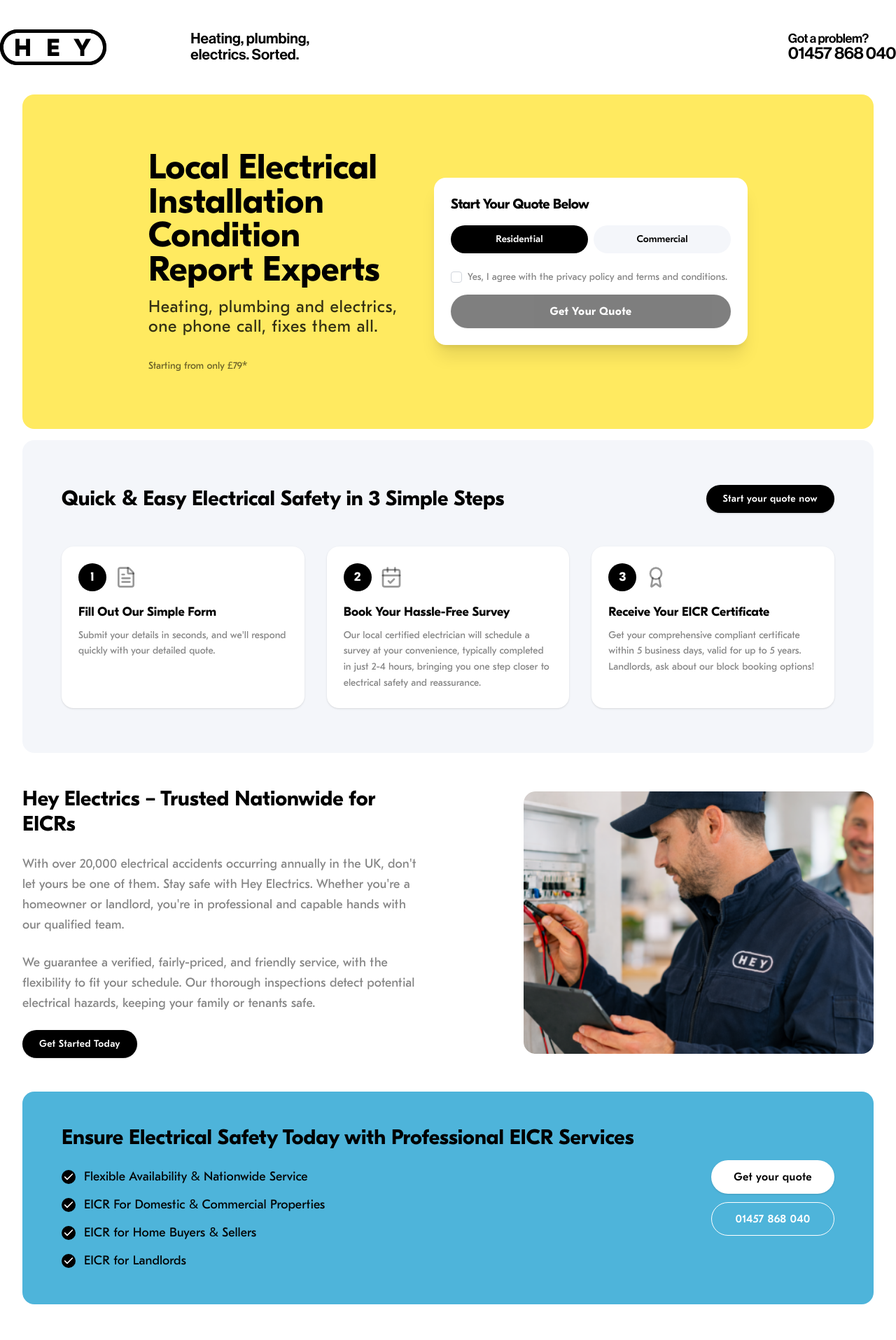
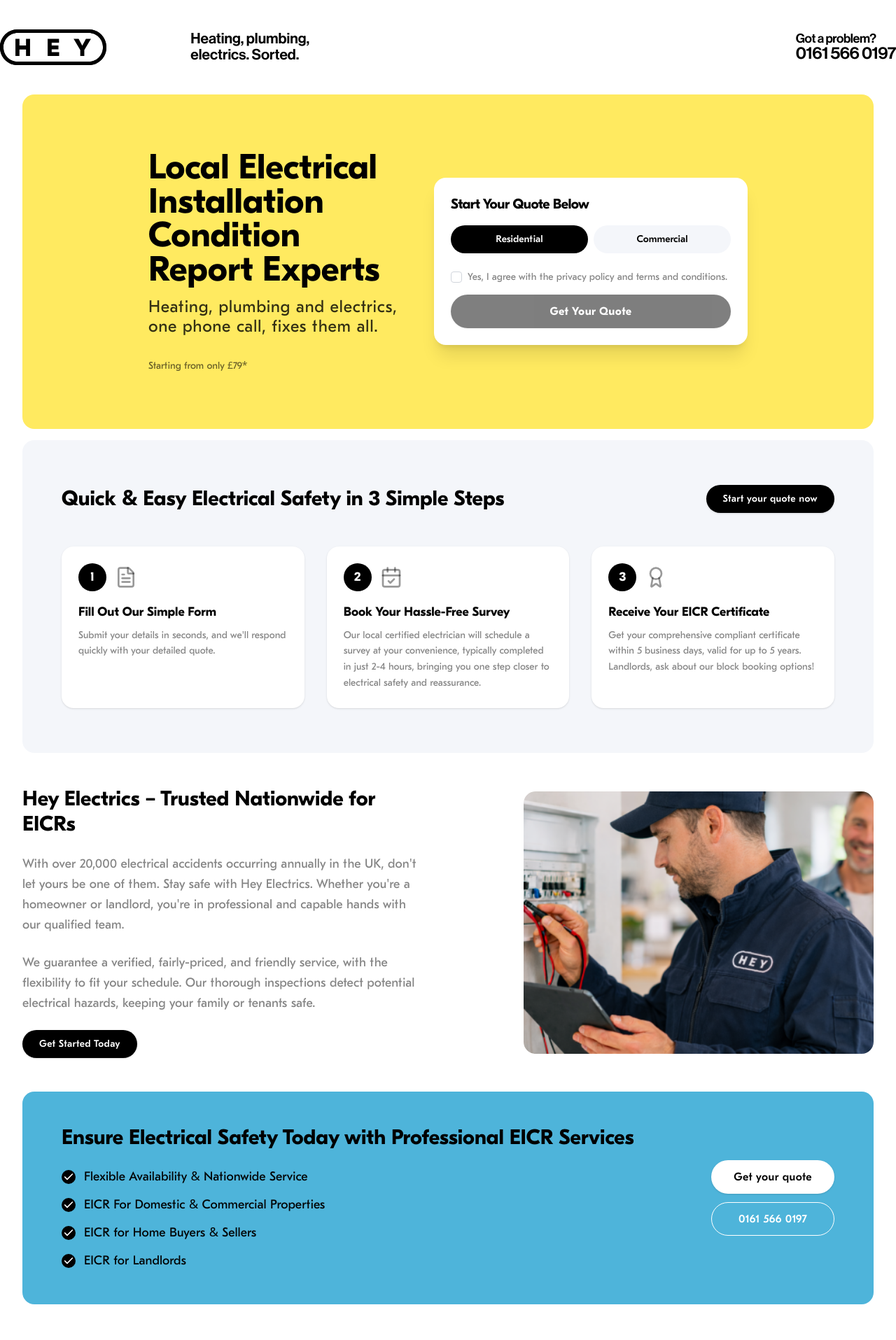
Before and after one commit to p-drolima/heyelectrics, a Next.js app: page / in a window 1280 px wide. Shown: the top 1915 px of the page at 70% size. Built offline with nearby package versions, Linux system fonts and the light colour scheme.

Commit message:
update phone number

```diff
--- a/components/form/steps/AddressFinderStep.tsx
+++ b/components/form/steps/AddressFinderStep.tsx
@@ -91,7 +91,7 @@
 
       if (!validateData?.allowed) {
         setValidationError(
-          "Sorry, we don't currently cover your area. Please contact us on 01457 868 040 for assistance."
+          "Sorry, we don't currently cover your area. Please contact us on 0161 566 0197 for assistance."
         );
         setLoading(false);
         return;
--- a/components/landing/Footer.tsx
+++ b/components/landing/Footer.tsx
@@ -60,7 +60,7 @@
                 size="lg"
                 className="w-full lg:w-auto border-white text-white hover:bg-white hover:text-[#4EB4DA] bg-transparent"
               >
-                <a href="tel:01457868040">01457 868 040</a>
+                <a href="tel:01615660197">0161 566 0197</a>
               </Button>
             </div>
           </div>
@@ -88,7 +88,7 @@
               <div>
                 <p className="text-black font-medium leading-7 font-nav">
                   24 Hour Emergency call out<br />
-                  Call - 01457 868 040
+                  Call - 0161 566 0197
                 </p>
               </div>
               <div>
--- a/components/landing/Header.tsx
+++ b/components/landing/Header.tsx
@@ -35,10 +35,10 @@
             Got a problem?
           </span>
           <a
-            href="tel:01457868040"
+            href="tel:01615660197"
             className="text-[16px] sm:text-[24px] leading-[102%] tracking-[-0.02em] text-black font-medium font-[family-name:var(--font-nav)] hover:opacity-70 transition-opacity"
           >
-            01457 868 040
+            0161 566 0197
           </a>
         </div>
       </div>
--- a/components/landing/Services.tsx
+++ b/components/landing/Services.tsx
@@ -57,7 +57,7 @@
               size="lg"
               className="w-full lg:w-auto border-white text-white hover:bg-white hover:text-[#4EB4DA] bg-transparent"
             >
-              <a href="tel:01457868040">01457 868 040</a>
+              <a href="tel:01615660197">0161 566 0197</a>
             </Button>
           </div>
         </div>
--- a/lib/email-templates.ts
+++ b/lib/email-templates.ts
@@ -31,7 +31,7 @@
   </tr>
   <tr>
     <td style="background-color:#f9f9f9;padding:20px 24px;text-align:center;font-size:12px;color:#999999;">
-      <p style="margin:0;">Hey Electrics &bull; 01457 868 040</p>
+      <p style="margin:0;">Hey Electrics &bull; 0161 566 0197</p>
       <p style="margin:4px 0 0 0;">&copy; ${new Date().getFullYear()} Hey Electrics. All rights reserved.</p>
     </td>
   </tr>
@@ -377,7 +377,7 @@
       Need to change your booking? Contact us:
     </p>
     <p style="margin:0;">
-      <a href="tel:01457868040" style="color:${BRAND_COLOR};font-weight:bold;font-size:15px;text-decoration:none;">01457 868 040</a>
+      <a href="tel:01615660197" style="color:${BRAND_COLOR};font-weight:bold;font-size:15px;text-decoration:none;">0161 566 0197</a>
     </p>
   `;
 
@@ -409,7 +409,7 @@
       In the meantime, if you have any questions, don&rsquo;t hesitate to get in touch:
     </p>
     <p style="margin:0;">
-      <a href="tel:01457868040" style="color:${BRAND_COLOR};font-weight:bold;font-size:15px;text-decoration:none;">01457 868 040</a>
+      <a href="tel:01615660197" style="color:${BRAND_COLOR};font-weight:bold;font-size:15px;text-decoration:none;">0161 566 0197</a>
     </p>
   `;
 
```
